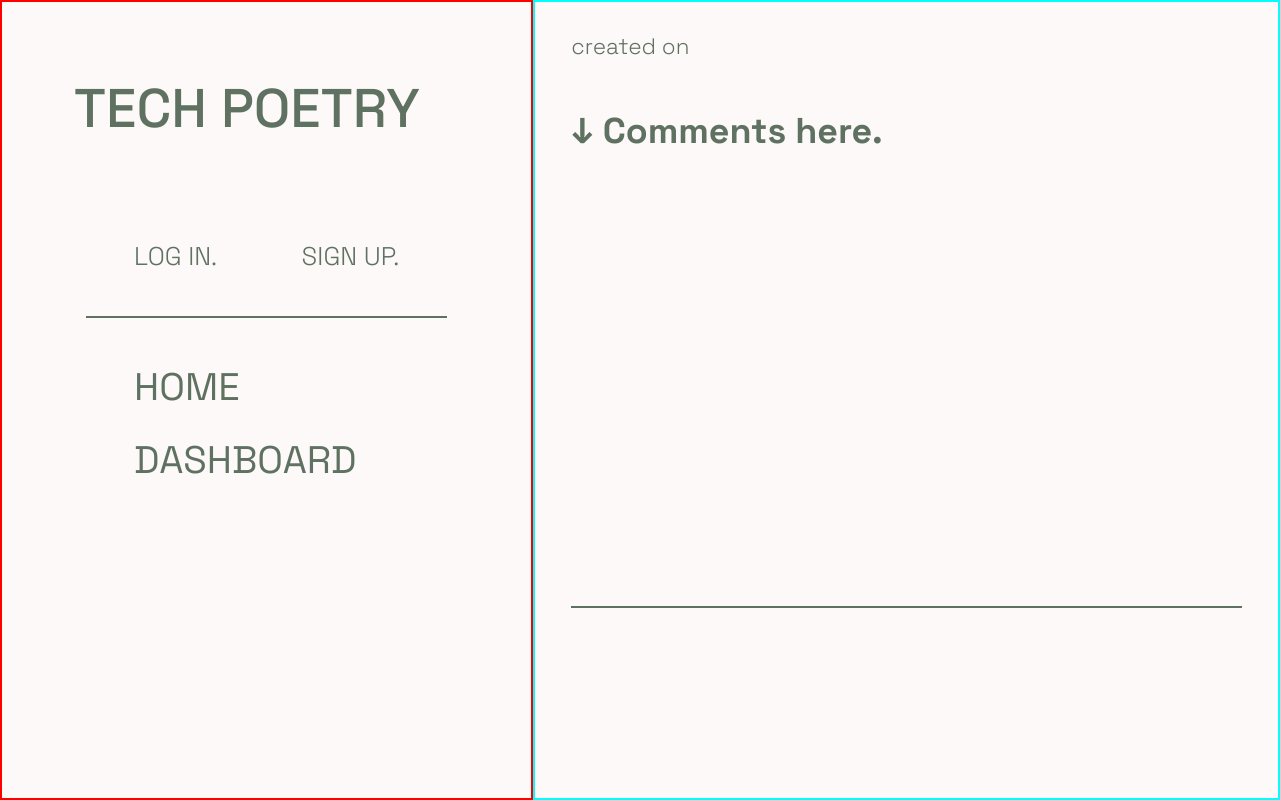
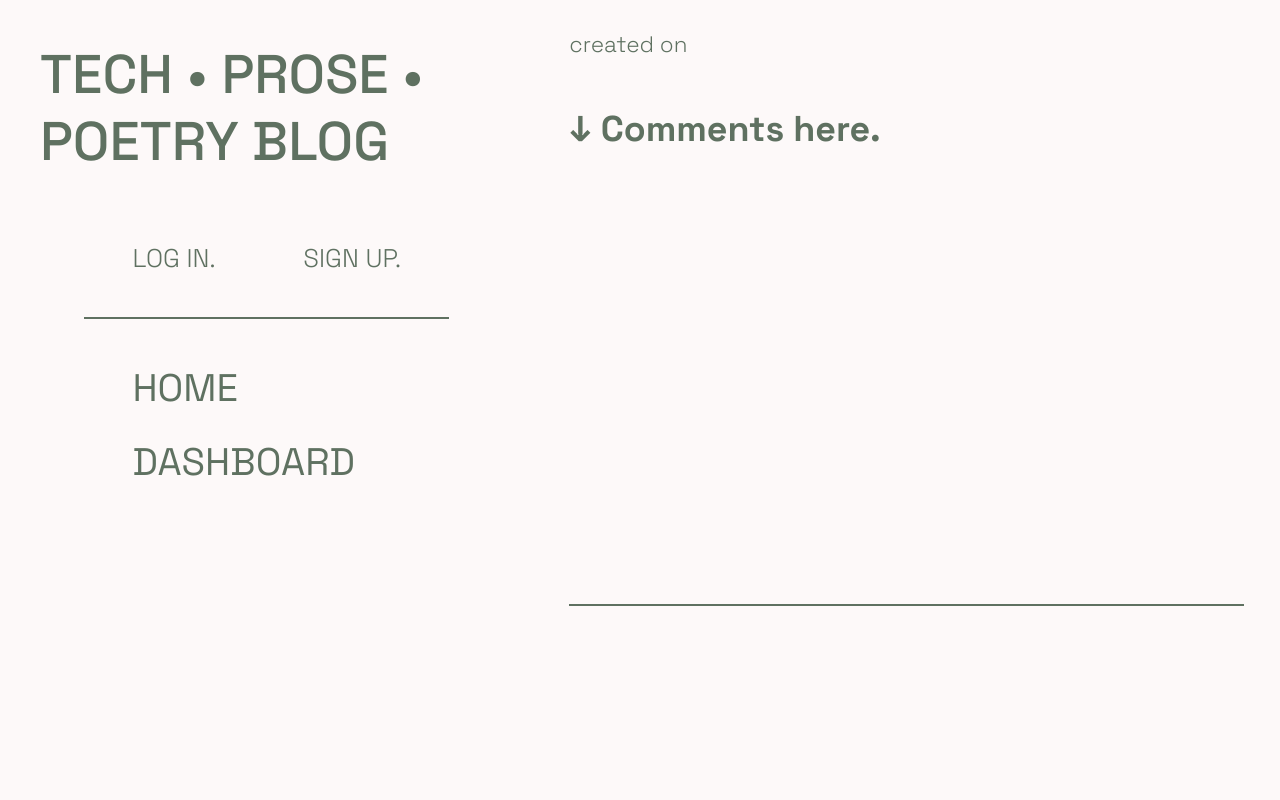
Before and after one commit to graceee96/tech-blog, a Node project: template views/myPost.handlebars in a window 1280 px wide. Run offline with Node 20 templates, Linux system fonts and the light colour scheme; the template is opened without the code that fills it, so the values that code supplies are empty; some libraries are stand-ins or nearby versions.

Commit message:
touch up some styling stuff

```diff
--- a/public/css/style.css
+++ b/public/css/style.css
@@ -19,10 +19,6 @@
     background-color: var(--backgroung-color);
 }
 
-main {
-    border: 2px solid cyan;
-}
-
 a {
     color: var(--the-color);
     text-decoration: none;
@@ -33,10 +29,6 @@
 }
 
 /* navbar */
-header {
-    /* padding: 3%; */
-    border: 2px solid red;
-}
 nav {
     width: 85%;
 }
@@ -188,8 +180,6 @@
     outline: none;
 }
 
-
-
 /* blog post */
 .blog-title {
     font-size: 3.5vw;
--- a/views/layouts/main.handlebars
+++ b/views/layouts/main.handlebars
@@ -4,7 +4,7 @@
     <meta charset="UTF-8">
     <meta http-equiv="X-UA-Compatible" content="IE=edge">
     <meta name="viewport" content="width=device-width, initial-scale=1.0">
-    <title>TECH POETRY</title>
+    <title>TECH • PROSE • POETRY BLOG</title>
 
     <link rel="stylesheet" href="/css/reset.css">
 
@@ -24,7 +24,7 @@
     <div class="container-fluid">
         <div class="row">
             <header class="col-5 min-vh-100 p-4">
-                <h1 id="logo" class="p-5"><a href="/">TECH POETRY</a></h1>
+                <h1 id="logo" class="p-3"><a href="/">TECH • PROSE • POETRY BLOG</a></h1>
 
                 <nav class="px-4 mx-auto">
                     <div id="user-links" class="d-flex justify-content-between px-5 py-4">
--- a/views/myPost.handlebars
+++ b/views/myPost.handlebars
@@ -4,7 +4,7 @@
         <h2 class="blog-title mb-2 w-75">{{post.title}}</h2>
         {{#if logged_in}}
         <div class="mb-2 w-25">
-            <a href="/edit-post/{{post.id}}" id="editpost-btn"><button class="eddel-btn d-block mb-2  py-1">edit</button></a>
+            <a href="/edit-post/{{post.id}}" id="editpost-btn"><button class="eddel-btn d-block mb-2  py-1">edit post.</button></a>
             <button id="deletepost-btn" data-postid="{{post.id}}" class="eddel-btn d-block py-1">- delete post.</button>
         </div>
 
```
